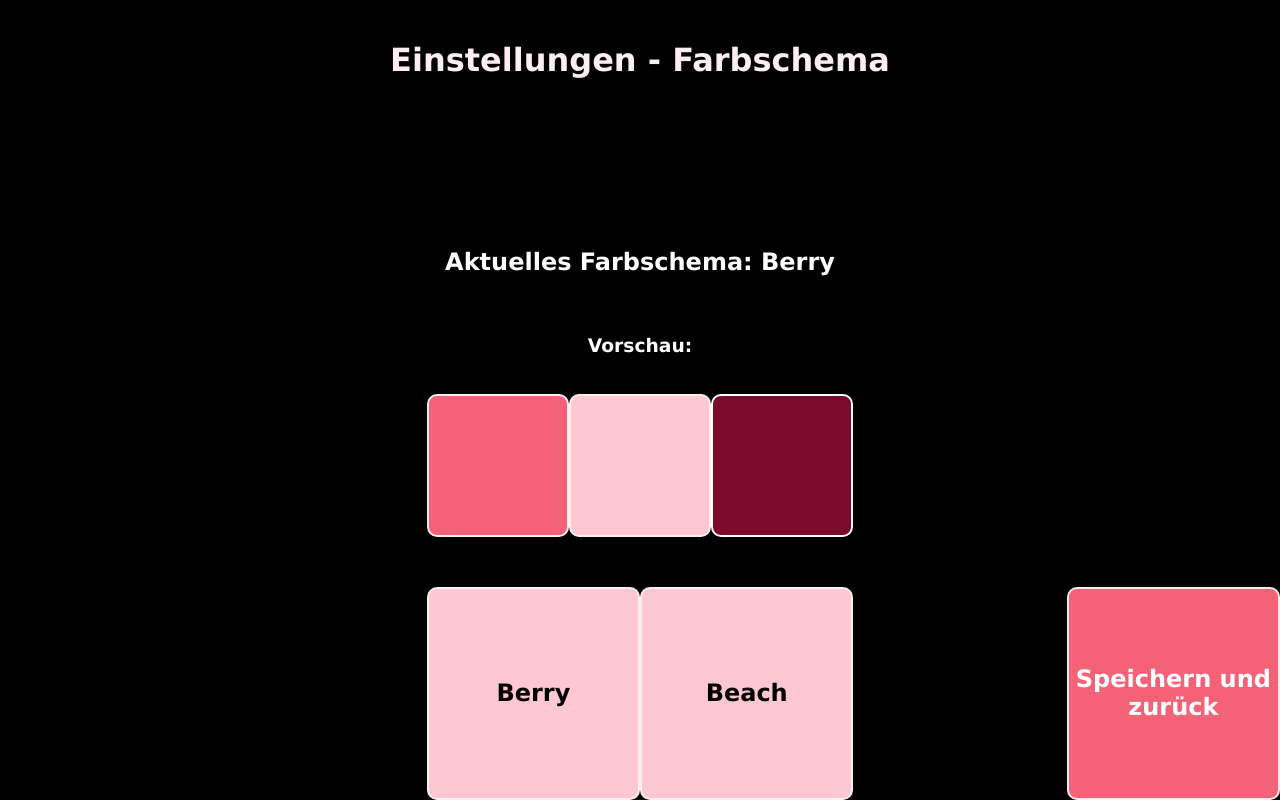
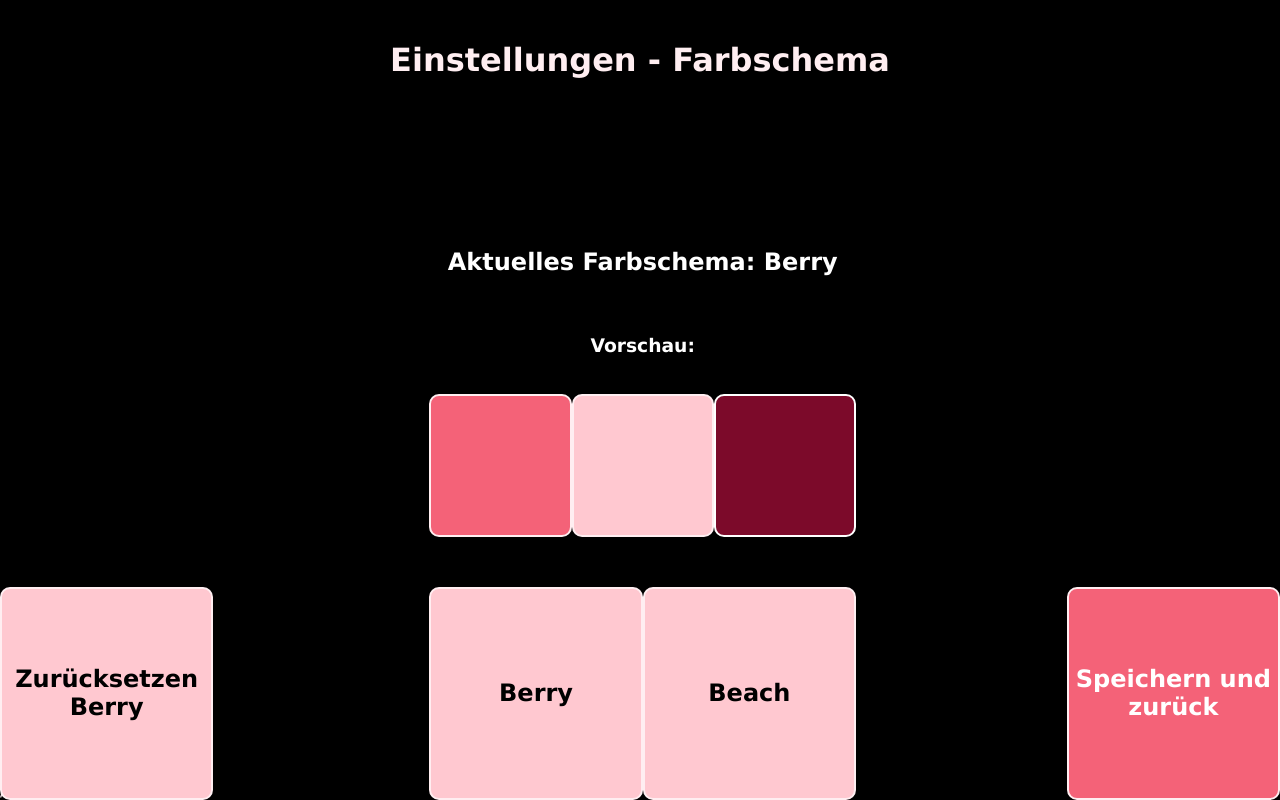
Before and after one commit to lm154-hdm/piano-game-sensefloor, a SvelteKit app: page /sensfloor/menu/settings/colourscheme in a window 1280 px wide. Built offline with nearby package versions, Linux system fonts and the light colour scheme.

Commit message:
add: reset button to speed & color

```diff
--- a/src/app.css
+++ b/src/app.css
@@ -122,6 +122,12 @@ main.admin-main {
     background-color: var(--error-active);
 }
 
+.bottom-left-corner {
+    position: absolute;
+    bottom: 0;
+    left: 0;
+}
+
 .bottom-right-corner {
     position: absolute;
     bottom: 0;
--- /dev/null
+++ b/src/lib/components/reset-button.svelte
@@ -0,0 +1,9 @@
+<script lang="ts">
+    let { text, onClick } = $props();
+</script>
+
+<button
+        class="menu-button secondary-button bottom-left-corner"
+        onclick={onClick}>
+    Zurücksetzen<br/>{text}
+</button>/
--- a/src/routes/sensfloor/menu/settings/colourscheme/+page.svelte
+++ b/src/routes/sensfloor/menu/settings/colourscheme/+page.svelte
@@ -7,6 +7,16 @@
     import LabelledSettingsContainer from "$lib/components/labelled-settings-container/labelled-settings-container.svelte";
   import LabelledSettingsRow from "$lib/components/labelled-settings-container/labelled-settings-row.svelte";
     import Title from "$lib/components/title.svelte";
+    import ResetButton from "$lib/components/reset-button.svelte";
+
+    function getDefaultName(): string | undefined {
+        return colorSchemes.find((c) => c.id === "default")?.displayText;
+    }
+
+    function setColorSchemeToDefault() {
+        settings.colorSchemeId = "default"
+        document.documentElement.setAttribute("data-colorscheme", "default");
+    }
 
     function getCurrentColorSchemeName(): string | undefined {
         return colorSchemes.find((colorScheme) => colorScheme.id === settings.colorSchemeId)?.displayText;
@@ -14,6 +24,8 @@
 </script>
 
 <Title text="Einstellungen - Farbschema" />
+
+<ResetButton text={getDefaultName()} onClick={setColorSchemeToDefault}/>
 
 <LabelledSettingsContainer text="Aktuelles Farbschema: {getCurrentColorSchemeName()}">
     <LabelledSettingsColumn>
--- a/src/routes/sensfloor/menu/settings/speed/+page.svelte
+++ b/src/routes/sensfloor/menu/settings/speed/+page.svelte
@@ -4,9 +4,12 @@
     import LabelledSettingsContainer from "$lib/components/labelled-settings-container/labelled-settings-container.svelte";
     import LabelledSettingsRow from "$lib/components/labelled-settings-container/labelled-settings-row.svelte";
     import Title from "$lib/components/title.svelte";
+    import ResetButton from "$lib/components/reset-button.svelte";
 </script>
 
 <Title text="Einstellungen - Geschwindigkeit" />
+
+<ResetButton text="100%" onClick={() => settings.speed = 100 }/>
 
 <LabelledSettingsContainer text="Aktuelle Geschwindigkeit: {settings.speed}%">
     <LabelledSettingsRow>
```
